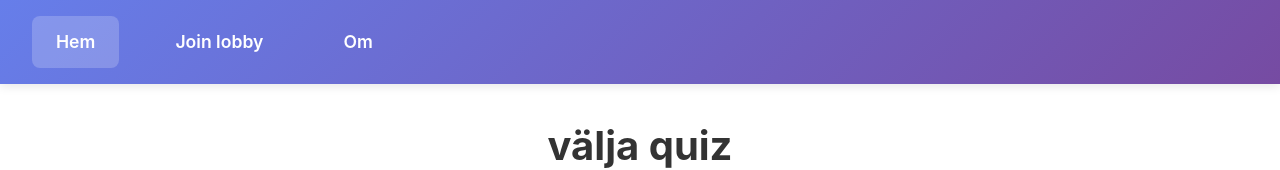
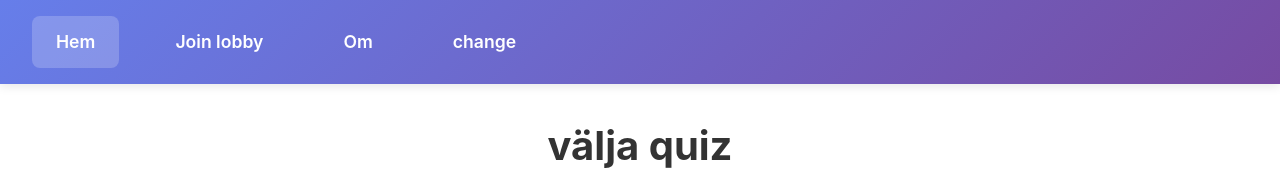
Before and after one commit to xmozaffary/BlitzDuel, a React (Vite) app in the folder apps/frontend/blitzduel/: page / in a window 1280 px wide. Shown: the top 170 px of the page. Built offline with nearby package versions, Linux system fonts and the light colour scheme; no server answers.

Commit message:
test update for pipeline

```diff
--- a/apps/frontend/blitzduel/src/components/Header.tsx
+++ b/apps/frontend/blitzduel/src/components/Header.tsx
@@ -16,6 +16,9 @@ export const Header = () => {
               <li>
                 <NavLink to={"/om"}>Om</NavLink>
               </li>
+                            <li>
+                <NavLink to={"/om"}>change</NavLink>
+              </li>
             </ul>
           </nav>
         </header>
```
Also changed, not shown: 1 other file (tests, documents, lock files or other folders).
